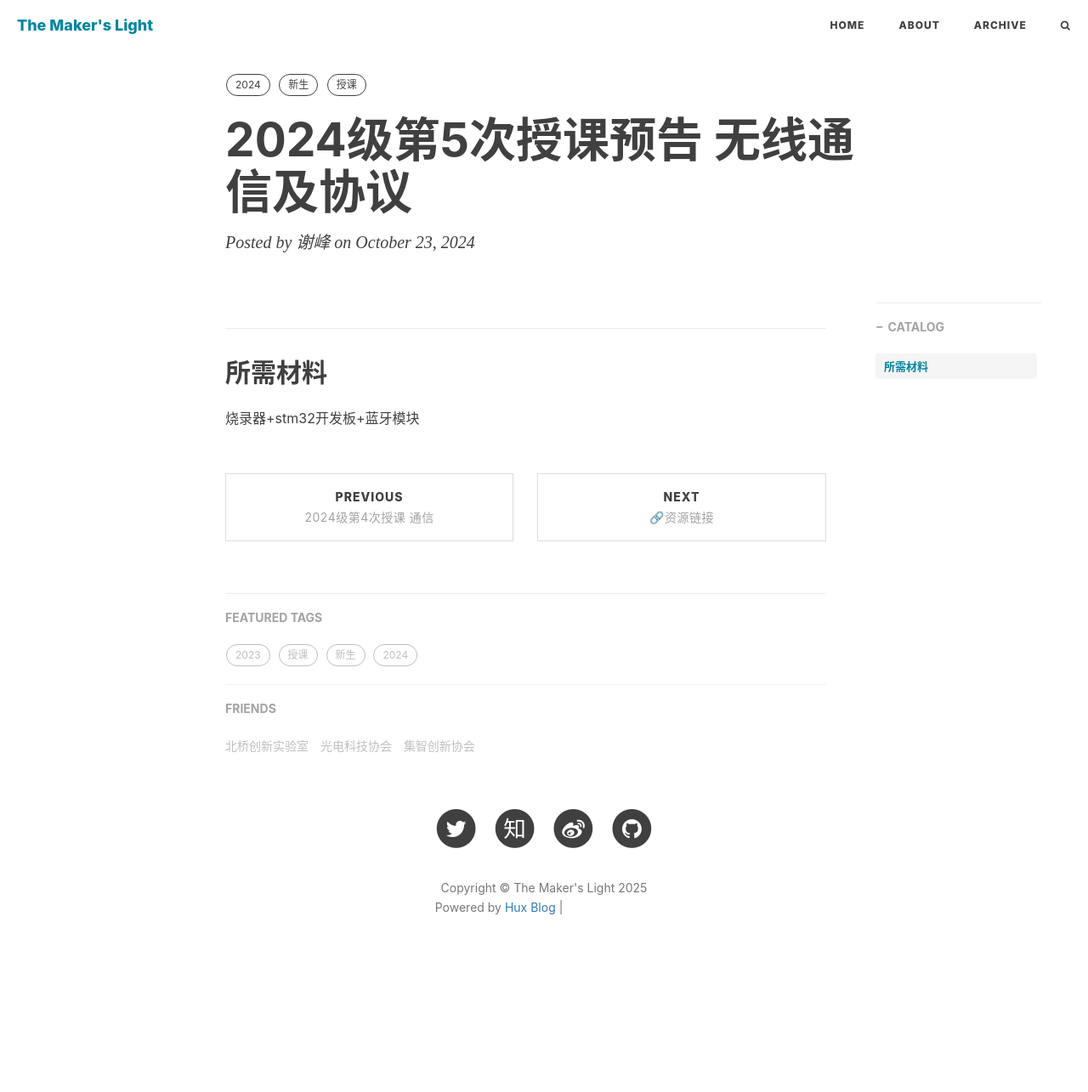
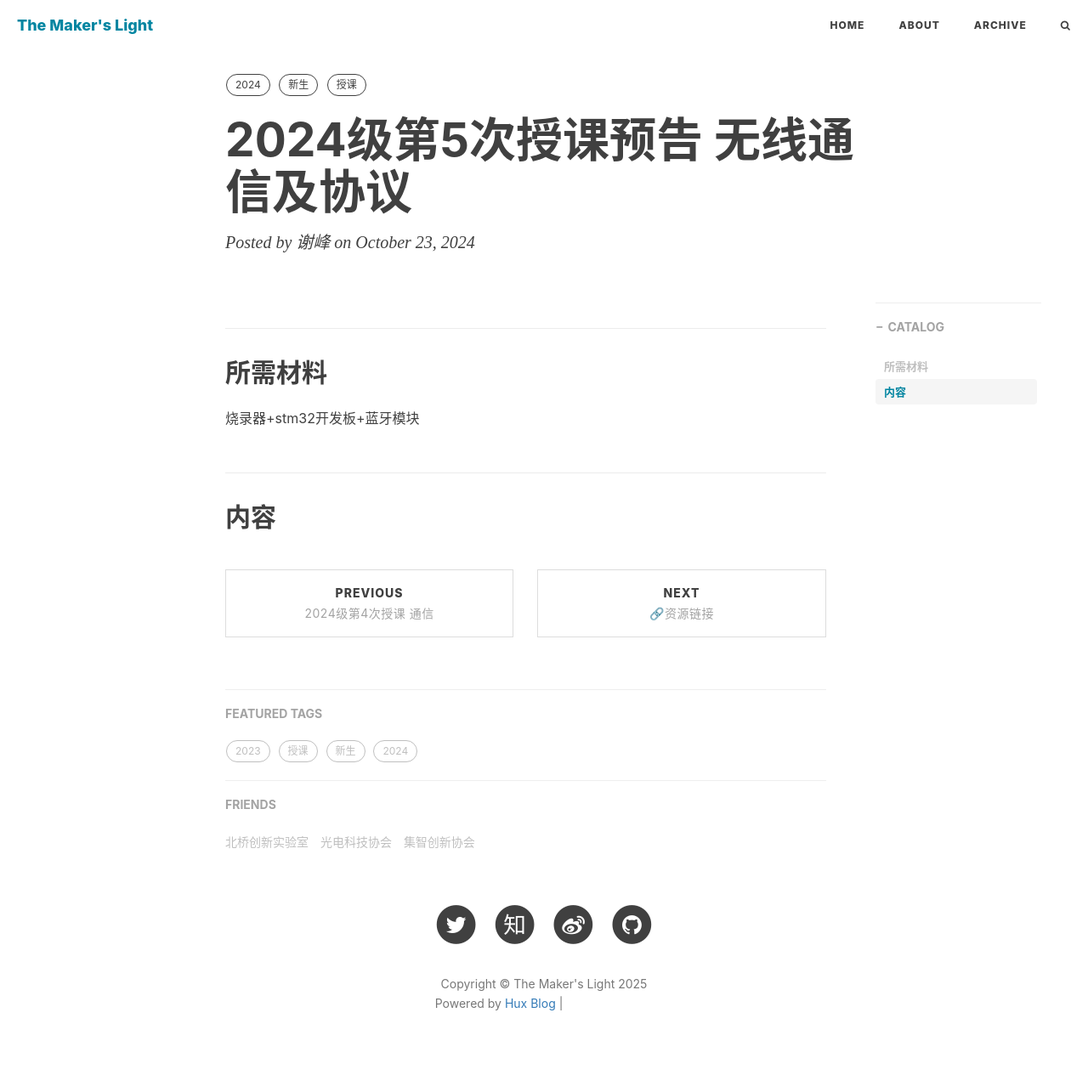
Before and after one commit to PuzzleNone/CreatorBlog, a Jekyll site: the page built from _posts/2024-10-23-LessonNest.md, in a window 1280 px wide. Shown: the whole page at 85% size. Built offline with Jekyll 4.4.1, drawn with Linux system fonts in a browser that asks for light colours; nearby versions of some CDN libraries; comment, search, counter and statistics services are not loaded; before the commit the page ends 1172 px from its top, so only the background shows below that; grey boxes are pictures that could not be loaded.

Commit message:
Update 2024-10-23-LessonNest.md

```diff
--- a/_posts/2024-10-23-LessonNest.md
+++ b/_posts/2024-10-23-LessonNest.md
@@ -14,3 +14,6 @@ tags:
 ## 所需材料
 
 烧录器+stm32开发板+蓝牙模块
+
+
+## 内容
```
